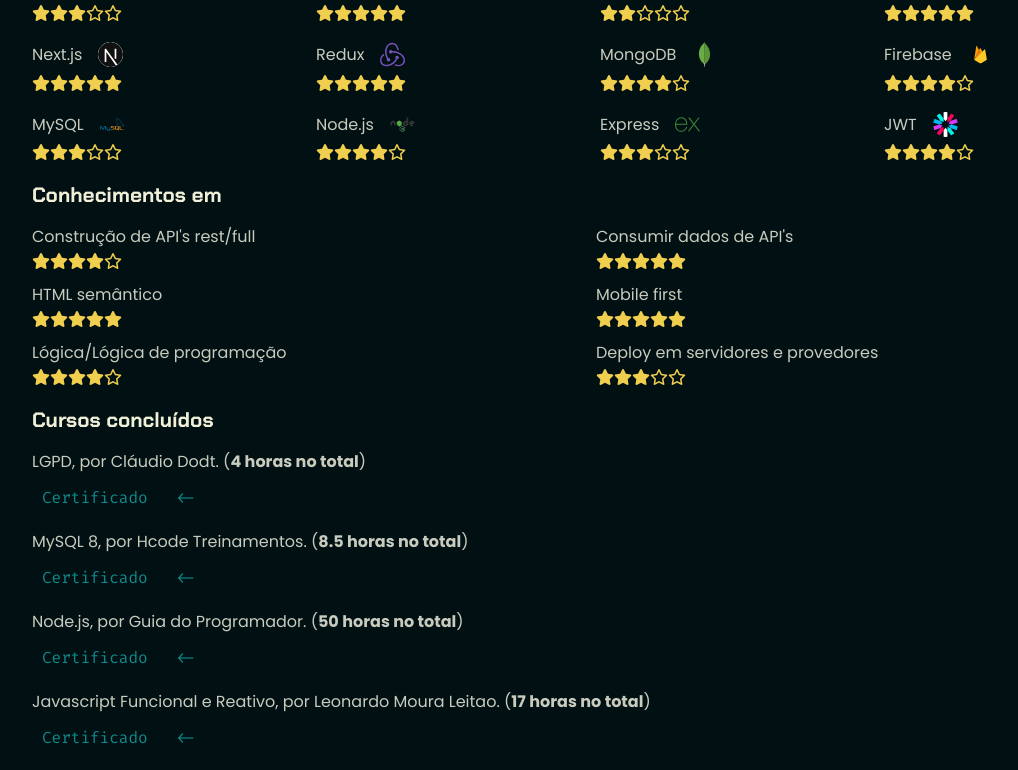
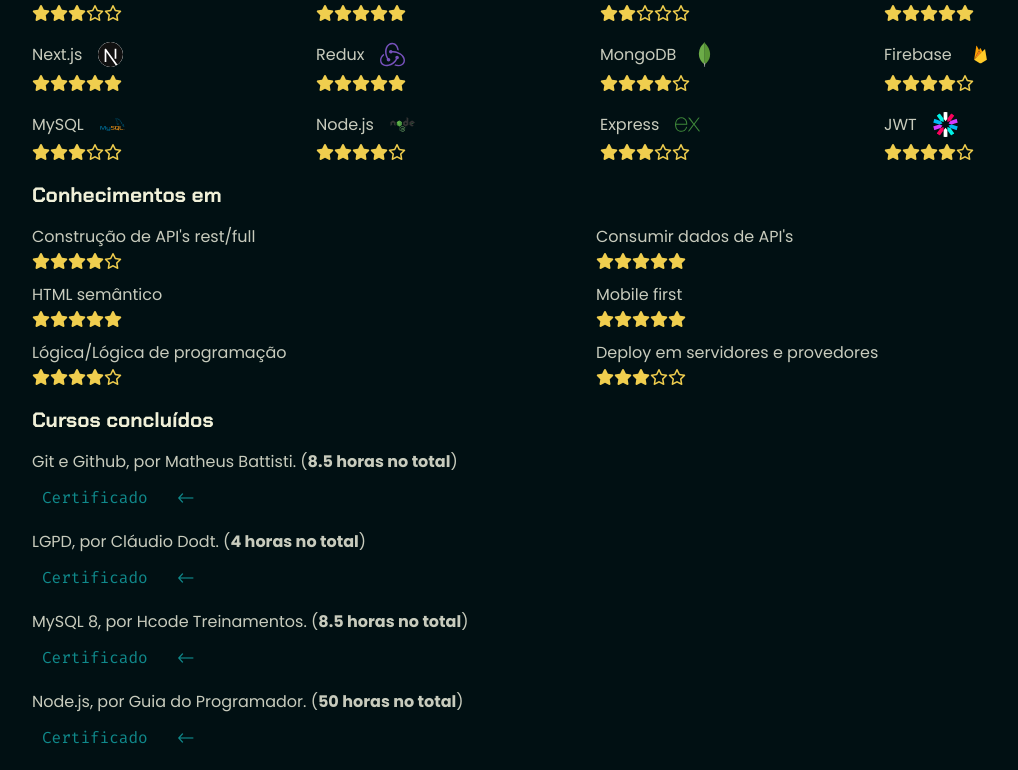
Before and after one commit to anderecc/portfolios, a Next.js app in the folder 2-portfolio-novo/: page / in a window 1280 px wide. Shown: the part 439-1209 px from the top of the page, without its empty margins (48-1066 px from the left). Built offline with nearby package versions, Linux system fonts and the light colour scheme.

Commit message:
add course

```diff
--- a/2-portfolio-novo/src/pages/index.jsx
+++ b/2-portfolio-novo/src/pages/index.jsx
@@ -273,6 +273,18 @@ const Home = () => {
                     <ul>
                         <li>
                             <p>
+                                Git e Github, por Matheus Battisti. (
+                                <strong>8.5 horas no total</strong>)
+                            </p>
+                            <Link
+                                target="_blank"
+                                href="https://www.udemy.com/certificate/UC-d28bae80-353d-4a2d-9dea-63460d5d87f4/"
+                            >
+                                Certificado
+                            </Link>
+                        </li>
+                        <li>
+                            <p>
                                 LGPD, por Cláudio Dodt. (
                                 <strong>4 horas no total</strong>)
                             </p>
```
